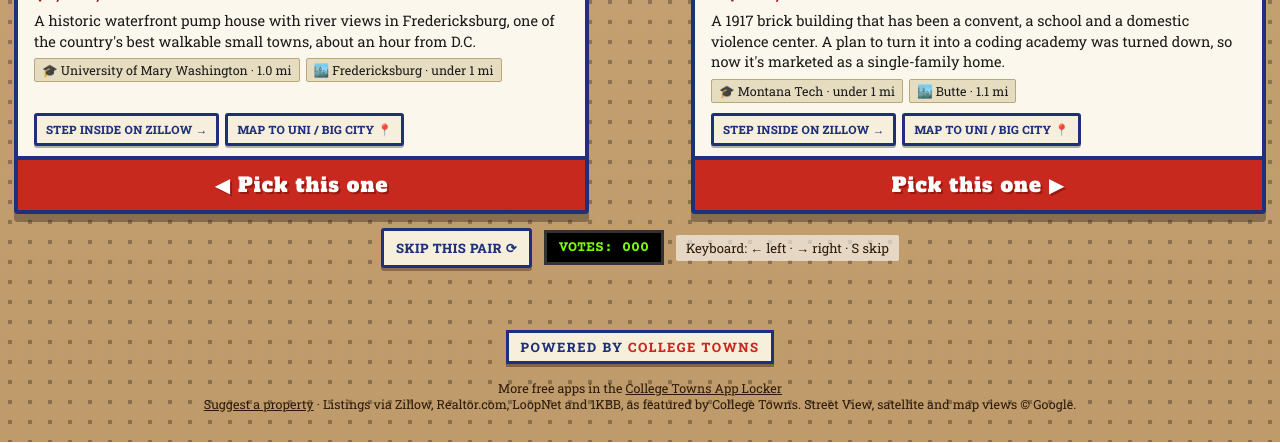
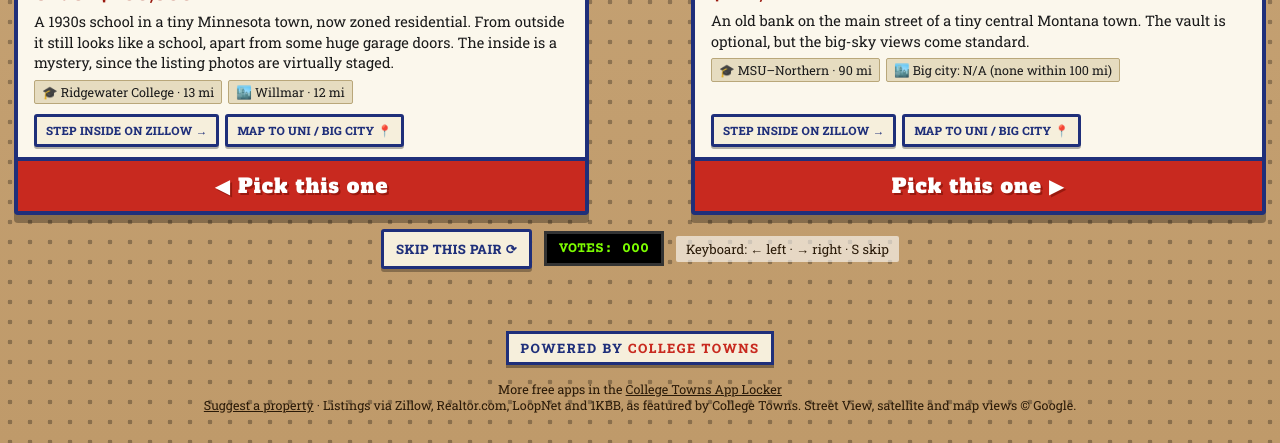
Before and after one commit to collegetowns/adaptivereusecorner, a plain HTML site: page index.html in a window 1280 px wide. Shown: the part 588-1031 px from the top of the page. Drawn offline with nearby package versions, Linux system fonts and the light colour scheme.

Commit message:
Add 5 properties from Jensen Huang's higher ed fallout; fix download with visitor counter
Adds the Attica bank, Millmont bunker, Council Hill church, Oliver Inn and
Blomkest schoolhouse from the Big Ten Adaptive Reuse Corner, with nearby
universities and cities. Download updated app now finds the app's own
script by its data marker, so the GoatCounter script can't be mistaken
for it.

Co-Authored-By: Claude Opus 5.5 <noreply@anthropic.com>
Claude-Session: https://claude.ai/code/session_01NrcPY5hxqgeg3gUqMDAJ1m

```diff
--- a/index.html
+++ b/index.html
@@ -252,6 +252,7 @@
         <li><a href="https://www.collegetowns.org/p/my-own-students-slaughter-bear-story" target="_blank" rel="noopener">My own students' slaughter bear story</a></li>
         <li><a href="https://www.collegetowns.org/p/war-departments-university-witch-hunt" target="_blank" rel="noopener">The War Department's university witch hunt</a></li>
         <li><a href="https://www.collegetowns.org/p/in-defense-of-palm-trees" target="_blank" rel="noopener">In defense of palm trees</a></li>
+        <li><a href="https://www.collegetowns.org/p/jensen-huangs-higher-ed-fallout" target="_blank" rel="noopener">Jensen Huang's higher ed fallout</a></li>
       </ul>
       <p>Listings change. A property may have sold or changed price since it was featured. Distances are straight-line estimates.</p>
       <div class="keybox" id="suggest">
@@ -382,7 +383,8 @@ const ISSUE = {
   childcare:"https://www.collegetowns.org/p/why-are-universities-cutting-child",
   bear:"https://www.collegetowns.org/p/my-own-students-slaughter-bear-story",
   war:"https://www.collegetowns.org/p/war-departments-university-witch-hunt",
-  palm:"https://www.collegetowns.org/p/in-defense-of-palm-trees"
+  palm:"https://www.collegetowns.org/p/in-defense-of-palm-trees",
+  huang:"https://www.collegetowns.org/p/jensen-huangs-higher-ed-fallout"
 };
 // view: "sv" = Street View first, "sat" = satellite first
 const PROPS = [
@@ -517,6 +519,27 @@ const PROPS = [
    addr:"905 290th St, Britt, IA 50423", lat:43.10000, lng:-93.80000,
    blurb:"A rural Iowa church with its pews and altars still in place. You could convert it, or start your own revival.",
    link:"https://www.zillow.com/homedetails/905-290th-St-Britt-IA-50423/93855287_zpid/", site:"Zillow", issue:"palm"},
+  /* ---- from "Jensen Huang's higher ed fallout" (Big Ten Adaptive Reuse Corner) ---- */
+  {id:"attica-bank", name:"Attica Drive-Thru Bank", kind:"Former bank", price:"$235,000",
+   addr:"15045 E Tiffin St, Attica, OH 44807", lat:41.06500, lng:-82.88000,
+   blurb:"A small-town Ohio bank with its drive-thru lane still intact. It's not the grandest building, and the propane storage next door is a drawback, but it has character.",
+   link:"https://www.zillow.com/homedetails/15045-E-Tiffin-St-Attica-OH-44807/462138359_zpid/", site:"Zillow", issue:"huang"},
+  {id:"millmont-bunker", name:"Millmont Bunker Base", kind:"Former military facility", price:"$999,999",
+   addr:"410 Hassenplug Rd, Millmont, PA 17845", lat:40.88500, lng:-77.15000,
+   blurb:"A former military site in central Pennsylvania with an underground operations bunker straight out of a spy movie. College Towns called it a deal, and a place you have to see to believe. It's not far from Bucknell.",
+   link:"https://www.zillow.com/homedetails/410-Hassenplug-Rd-Millmont-PA-17845/465089406_zpid/", site:"Zillow", issue:"huang"},
+  {id:"council-hill", name:"Council Hill Church", kind:"Church conversion", price:"≈ $600,000",
+   addr:"6603 W Council Hill Rd, Scales Mound, IL 61075", lat:42.44000, lng:-90.32000,
+   blurb:"A country church that looks fully redone with stylish design, sitting in the middle of farmland in the Driftless Area. It's about half an hour from Dubuque's Loras College, though College Towns found the price high for the area.",
+   link:"https://www.zillow.com/homedetails/6603-W-Council-Hill-Rd-Scales-Mound-IL-61075/2056304931_zpid/", site:"Zillow", issue:"huang"},
+  {id:"oliver-inn", name:"The Oliver Inn", kind:"Victorian B&B", price:"$1,600,000",
+   addr:"630 W Washington St, South Bend, IN 46601", lat:41.67660, lng:-86.26000,
+   blurb:"An 1880s Queen Anne Victorian that now runs as a 13-bedroom bed-and-breakfast near Notre Dame. A stunner, and it should fill up on football Saturdays.",
+   link:"https://www.zillow.com/homedetails/630-W-Washington-St-South-Bend-IN-46601/77024636_zpid/", site:"Zillow", issue:"huang"},
+  {id:"blomkest-school", name:"Blomkest Schoolhouse", kind:"1930s school → home", price:"Under $400,000",
+   addr:"115 Main St S, Blomkest, MN 56216", lat:44.94250, lng:-95.02330,
+   blurb:"A 1930s school in a tiny Minnesota town, now zoned residential. From outside it still looks like a school, apart from some huge garage doors. The inside is a mystery, since the listing photos are virtually staged.",
+   link:"https://www.zillow.com/homedetails/115-Main-St-S-Blomkest-MN-56216/463890173_zpid/", site:"Zillow", issue:"huang"},
 ];
 /* Properties added with the "Add a property" form. ADDED_IN is written by
    "Download updated app"; ones added since then live in this browser. */
@@ -545,7 +568,8 @@ const UNIS = [
   ["University of Toledo",41.6580,-83.6140],["Bowling Green State",41.3780,-83.6370],["PennWest Clarion",41.2090,-79.3790],["Allegheny College",41.6480,-80.1450],
   ["South Dakota State",44.3190,-96.7840],["Black Hills State",44.4960,-103.8680],["Williams College",42.7120,-73.2030],["UMass Amherst",42.3868,-72.5301],
   ["Purdue Fort Wayne",41.1170,-85.1090],["University of Saint Francis",41.1070,-85.1660],["Peru State College",40.4770,-95.7300],["Nebraska–Lincoln",40.8202,-96.7005],
-  ["Danville Area Community College",40.1350,-87.6050],["UIUC",40.1020,-88.2272],["Waldorf University",43.2630,-93.6370],["Iowa State",42.0267,-93.6465],["Eastern Illinois",39.4830,-88.1750],["SIU Edwardsville",38.7930,-89.9970],
+  ["Danville Area Community College",40.1350,-87.6050],["UIUC",40.1020,-88.2272],["Waldorf University",43.2630,-93.6370],
+  ["Heidelberg University",41.1150,-83.1770],["Bucknell University",40.9545,-76.8836],["Loras College",42.5040,-90.6720],["Ridgewater College",45.1355,-95.0470],["Iowa State",42.0267,-93.6465],["Eastern Illinois",39.4830,-88.1750],["SIU Edwardsville",38.7930,-89.9970],
 ];
 const CITIES = [
   ["San Francisco",37.7749,-122.4194],["Oakland",37.8044,-122.2712],["Denver",39.7392,-104.9903],["Aurora, CO",39.7294,-104.8319],
@@ -557,7 +581,8 @@ const CITIES = [
   ["Duluth",46.7867,-92.1005],["Aberdeen, WA",46.9754,-123.8157],["Olympia",47.0379,-122.9007],["Marquette",46.5436,-87.3954],
   ["Spokane",47.6588,-117.4260],["Moses Lake",47.1301,-119.2781],["Allentown",40.6023,-75.4714],["Great Falls",47.5053,-111.3008],["Billings",45.7833,-108.5007],
   ["Toledo",41.6528,-83.5379],["Erie",42.1292,-80.0851],["Pierre",44.3683,-100.3510],["Pittsfield",42.4501,-73.2454],["Fort Wayne",41.0793,-85.1394],
-  ["Lincoln, NE",40.8136,-96.7026],["Omaha",41.2565,-95.9345],["Champaign",40.1164,-88.2434],["Danville, IL",40.1245,-87.6300],["Mason City",43.1536,-93.2010],["Springfield, IL",39.7817,-89.6501],["Goshen",41.5823,-85.8344],["South Bend",41.6764,-86.2520],
+  ["Lincoln, NE",40.8136,-96.7026],["Omaha",41.2565,-95.9345],["Champaign",40.1164,-88.2434],["Danville, IL",40.1245,-87.6300],["Mason City",43.1536,-93.2010],
+  ["Mansfield, OH",40.7584,-82.5154],["Williamsport",41.2412,-77.0011],["Dubuque",42.5006,-90.6646],["Willmar",45.1219,-95.0433],["Springfield, IL",39.7817,-89.6501],["Goshen",41.5823,-85.8344],["South Bend",41.6764,-86.2520],
 ];
 
 /* ================== HELPERS ================== */
@@ -943,7 +968,7 @@ function downloadApp(){
   doc.querySelectorAll(".tab").forEach(t=>t.setAttribute("aria-selected",t.dataset.view==="vote"));
   doc.querySelector("#adminTab").setAttribute("hidden","");
   ["revMsg","fsStatus","sugMsg","seStatus"].forEach(i=>{const n=doc.querySelector("#"+i); if(n) n.innerHTML="";});
-  const s=[...doc.querySelectorAll("script")].find(n=>!n.src);
+  const s=[...doc.querySelectorAll("script")].find(n=>!n.src&&n.textContent.includes("/*"+"ADDED_START*/"));
   const mark=n=>["/*"+n+"_START*/","/*"+n+"_END*/"];
   const put=(txt,n,val)=>{const [a,b]=mark(n);const i=txt.indexOf(a),j=txt.indexOf(b);return txt.slice(0,i+a.length)+val+txt.slice(j);};
   let code=s.textContent;
```
